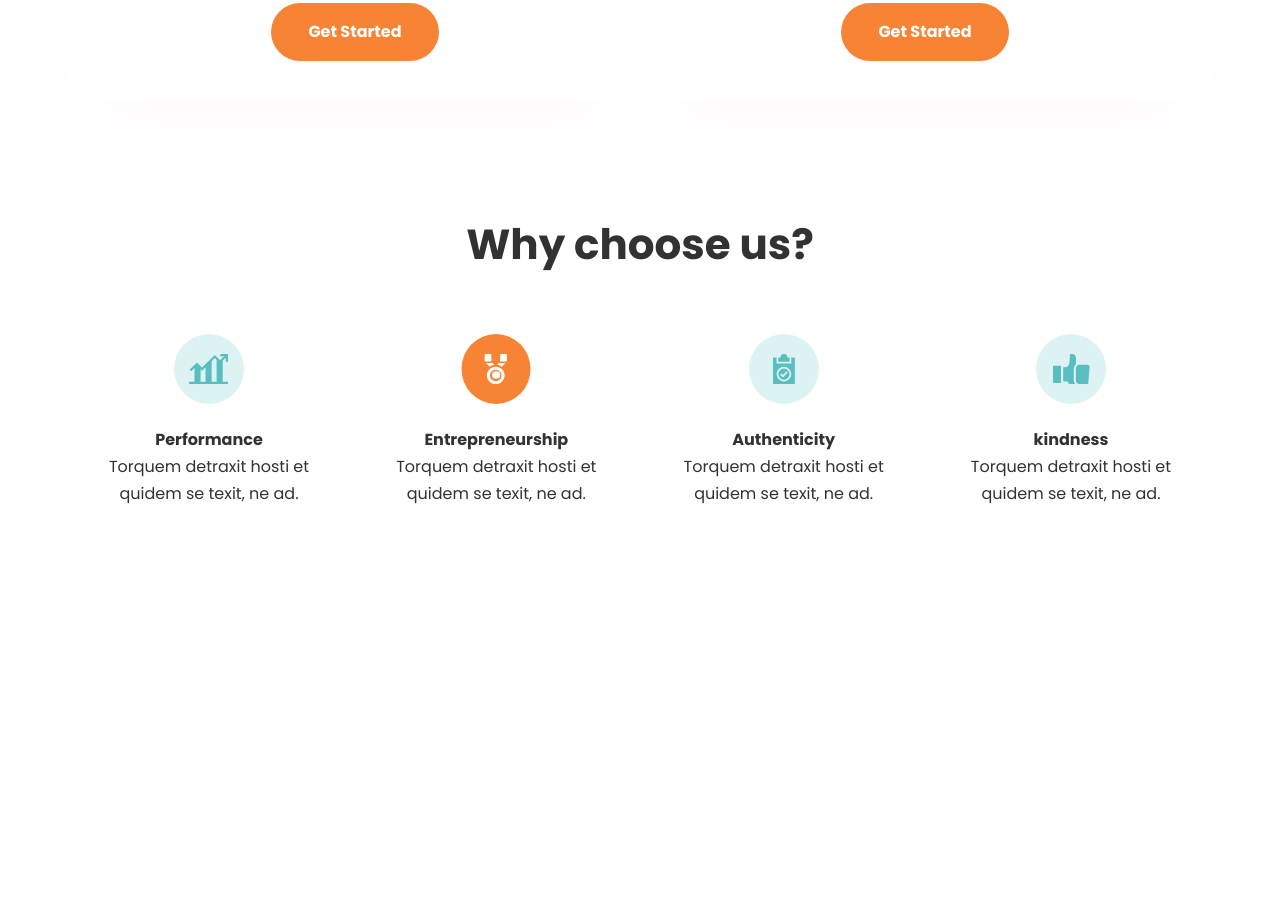
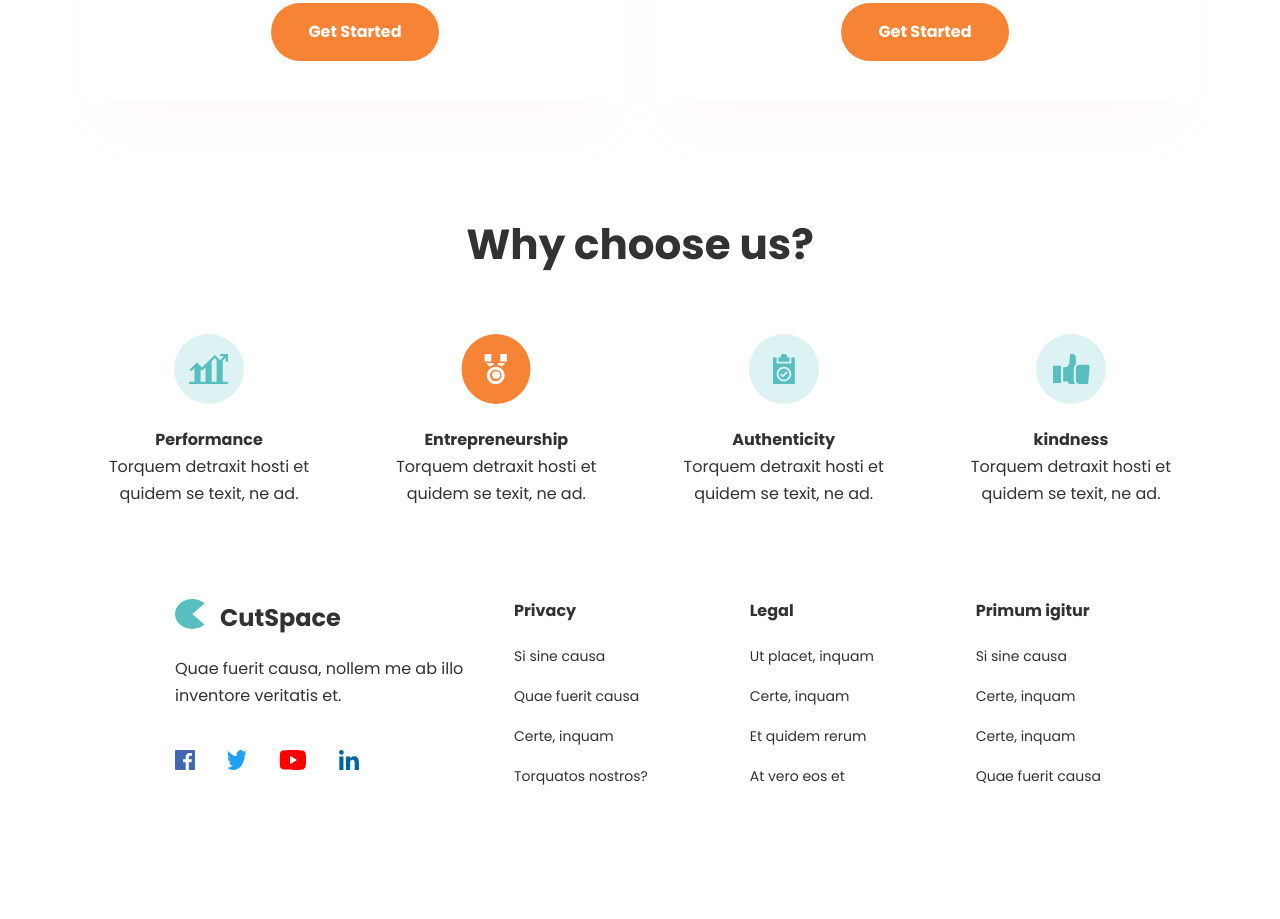
Before and after one commit to NickGrinkov/agency-landing, a website: page agency-landing/index.html in a window 1280 px wide. Shown: the part 2701-3620 px from the top of the page. Before the commit the page ends 3209 px from the top, so only its background shows below. Drawn offline with nearby package versions, Linux system fonts and the light colour scheme; files whose address does not match are found by name.

Commit message:
created Footer

```diff
--- a/#src/scss/_benefits-section.scss
+++ b/#src/scss/_benefits-section.scss
@@ -3,6 +3,7 @@
         display: flex;
         flex-direction: column;
         align-items: center;
+        margin-bottom: 90px;
         h3 {
             margin-bottom: 58px;
         }
--- /dev/null
+++ b/#src/scss/_footer.scss
@@ -0,0 +1,59 @@
+.footer {
+    padding: 0 164px 116px 160px;
+    &__row {
+        display: flex;
+        justify-content: space-between;
+    }
+    &__left {
+        width: 306px;
+        justify-content: flex-start;
+        p {
+            margin-bottom: 40px;
+        }
+    }
+    &__logo {
+        display: flex;
+        align-items: center;
+        margin-bottom: 18px;
+        &-svg {
+            width: 30px;
+            height: 30px;
+            margin-right: 15px;
+        }
+        span {
+            font-size: 24px;
+            font-weight: 700;
+        }
+    }
+    .socials {
+        display: flex;
+        justify-content: space-between;
+        align-items: center;
+        width: 184px;
+        .youtube {
+            width: 28px;
+        }
+        img {
+            width: 20px;
+            height: 20px;
+        }
+    }
+    &__right {
+        display: flex;
+        justify-content: space-between;
+        width: 587px;
+    }
+    &__info {
+        display: flex;
+        flex-direction: column;
+        align-items: flex-start;
+        h4 {
+            margin-bottom: 18px;
+        }
+        p {
+            font-size: 14px;
+            line-height: 27px;
+            margin-bottom: 13px;
+        }
+    }
+}
--- a/#src/scss/style.scss
+++ b/#src/scss/style.scss
@@ -8,3 +8,4 @@
 @import './product-section';
 @import './_serve-section';
 @import './_benefits-section';
+@import './footer';
--- a/agency-landing/index.html
+++ b/agency-landing/index.html
@@ -15,7 +15,7 @@
     <div class="container">
         <div class="nav__row">
             <div class="logo">
-                <picture><source srcset="./img/logo.svg" type="image/webp"><img src="./img/logo.svg" alt=""></picture>
+                <picture><source srcset="./img/logo.svg" type="image/webp"><img src="./img/logo.svg" alt="logo"></picture>
                 <span>CutSpace</span>
             </div>
             <div class="navigation">
@@ -173,6 +173,48 @@
   </div>
 </section>
 
+    <footer class="footer">
+    <div class="container">
+        <div class="footer__row">
+            <div class="footer__left">
+                <div class="footer__logo">
+                    <picture><source srcset="./img/logo.svg" type="image/webp"><img class="footer__logo-svg" src="./img/logo.svg" alt="logo"></picture>
+                    <span>CutSpace</span>
+                </div>
+                <p>Quae fuerit causa, nollem me ab illo inventore veritatis et.</p>
+                <div class="socials">
+                    <picture><source srcset="./img//socials/facebook.svg" type="image/webp"><img src="./img//socials/facebook.svg" alt="facebook"></picture>
+                    <picture><source srcset="./img//socials/twitter.svg" type="image/webp"><img src="./img//socials/twitter.svg" alt="twitter"></picture>
+                    <picture><source srcset="./img//socials/youtube.svg" type="image/webp"><img class="youtube" src="./img//socials/youtube.svg" alt="youtube"></picture>
+                    <picture><source srcset="./img//socials/linkedin.svg" type="image/webp"><img src="./img//socials/linkedin.svg" alt="linkedin"></picture>
+                </div>
+            </div>
+            <div class="footer__right">
+                <div class="footer__info">
+                    <h4>Privacy</h4>
+                    <p>Si sine causa</p>
+                    <p>Quae fuerit causa</p>
+                    <p>Certe, inquam</p>
+                    <p>Torquatos nostros? </p>
+                </div>
+                <div class="footer__info">
+                    <h4>Legal</h4>
+                    <p>Ut placet, inquam </p>
+                    <p>Certe, inquam</p>
+                    <p>Et quidem rerum</p>
+                    <p>At vero eos et</p>
+                </div>
+                <div class="footer__info">
+                    <h4>Primum igitur</h4>
+                    <p>Si sine causa</p>
+                    <p>Certe, inquam</p>
+                    <p>Certe, inquam</p>
+                    <p>Quae fuerit causa</p>
+                </div>
+            </div>
+        </div>
+    </div>
+</footer>
     <script src="./js/script.js"></script>
 </body>
 </html>
```
Also changed, not shown: #src/_footer.html (added, +42 -0 lines), #src/_nav.html (renamed from #src/html/_nav.html, +1 -1 lines), #src/index.html (renamed from #src/html/index.html, +1 -0 lines), #src/_benefits-section.html (renamed from #src/html/_benefits-section.html), #src/_header.html (renamed from #src/html/_header.html), #src/_partners-section.html (renamed from #src/html/_partners-section.html), #src/_product-section.html (renamed from #src/html/_product-section.html), #src/_serve-section.html (renamed from #src/html/_serve-section.html), #src/_space-section.html (renamed from #src/html/_space-section.html), #src/html/_footer.html (deleted), agency-landing/css/style.css, agency-landing/css/style.min.css.
